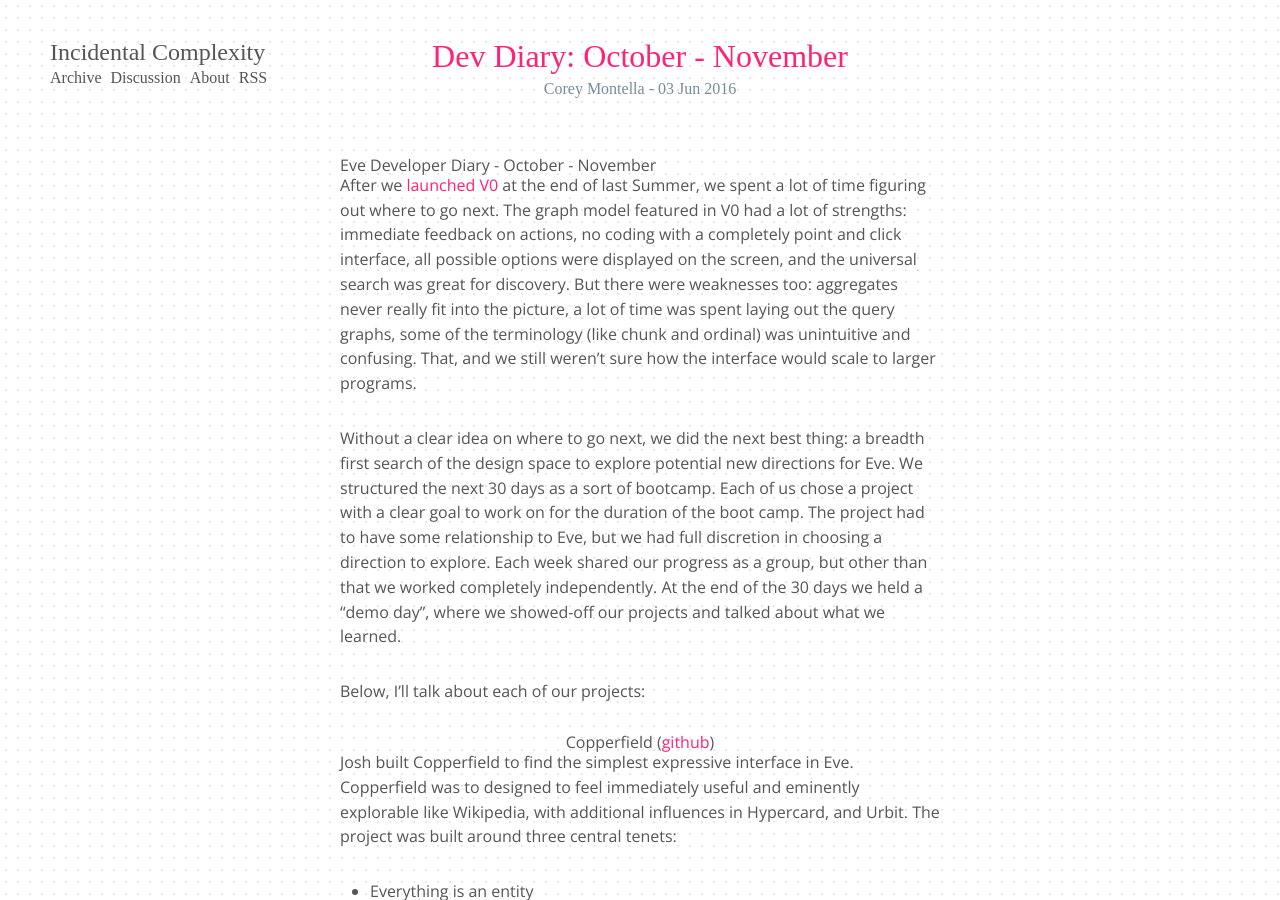
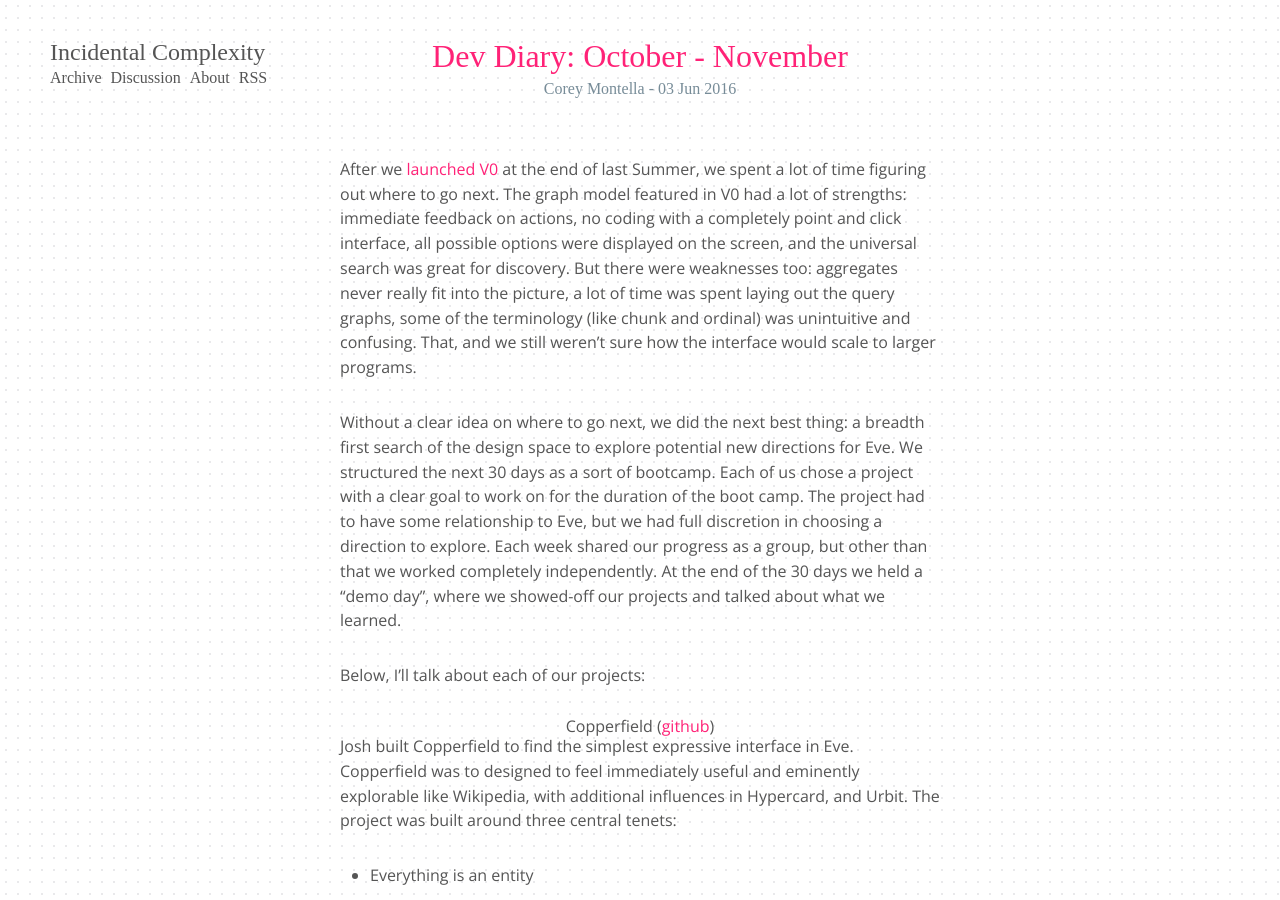
Before and after one commit to Kodowa/incidentalcomplexity, a Jekyll site: the page built from _posts/2016-06-03-october-novermber.md, in a window 1280 px wide and 900 px high. Built offline with Jekyll 4.4.1, drawn with Linux system fonts in a browser that asks for light colours; some web fonts are replaced; Markdown is read by kramdown in place of the engine named in the settings.

Commit message:
Remove title

```diff
--- a/_posts/2016-06-03-october-novermber.md
+++ b/_posts/2016-06-03-october-novermber.md
@@ -2,10 +2,8 @@
 layout: post
 title: "Dev Diary: October - November"
 author: "Corey Montella"
-tags: ["Dev Diary",]
+tags: []
 ---
-
-# Eve Developer Diary - October - November
 
 After we [launched V0](http://www.chris-granger.com/2015/08/17/version-0/) at the end of last Summer, we spent a lot of time figuring out where to go next. The graph model featured in V0 had a lot of strengths: immediate feedback on actions, no coding with a completely point and click interface, all possible options were displayed on the screen, and the universal search was great for discovery. But there were weaknesses too: aggregates never really fit into the picture, a lot of time was spent laying out the query graphs, some of the terminology (like chunk and ordinal) was unintuitive and confusing. That, and we still weren't sure how the interface would scale to larger programs.
 
```
